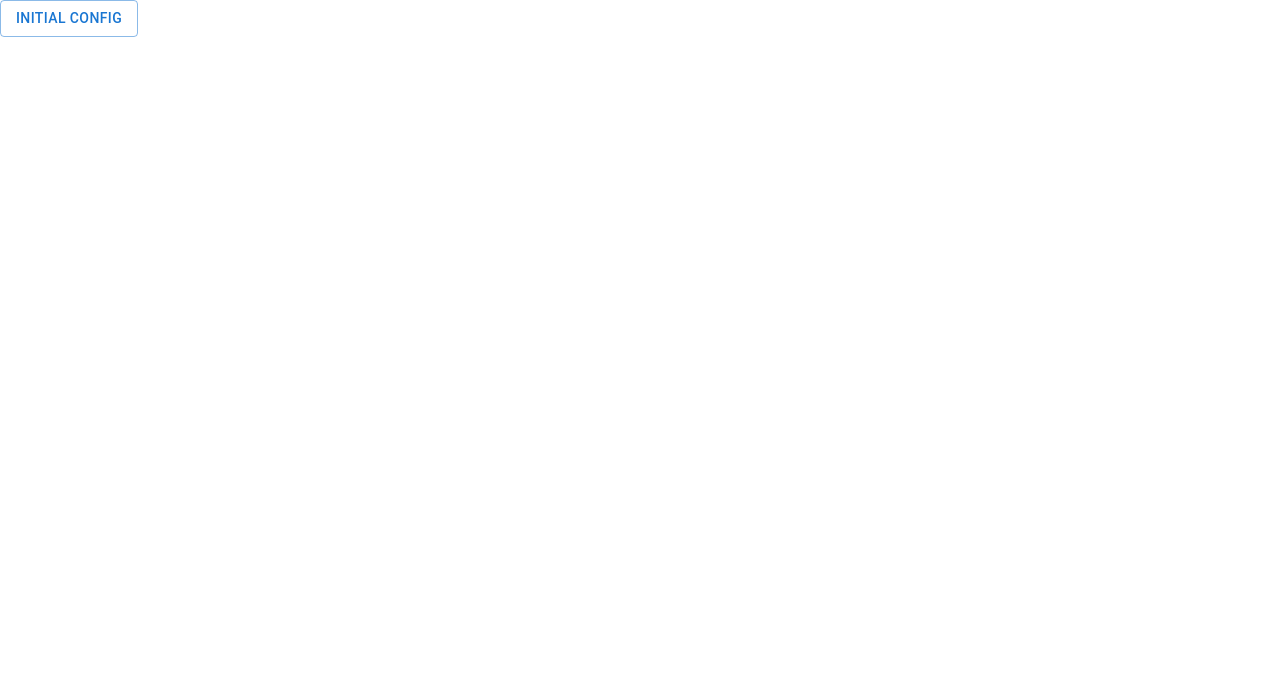
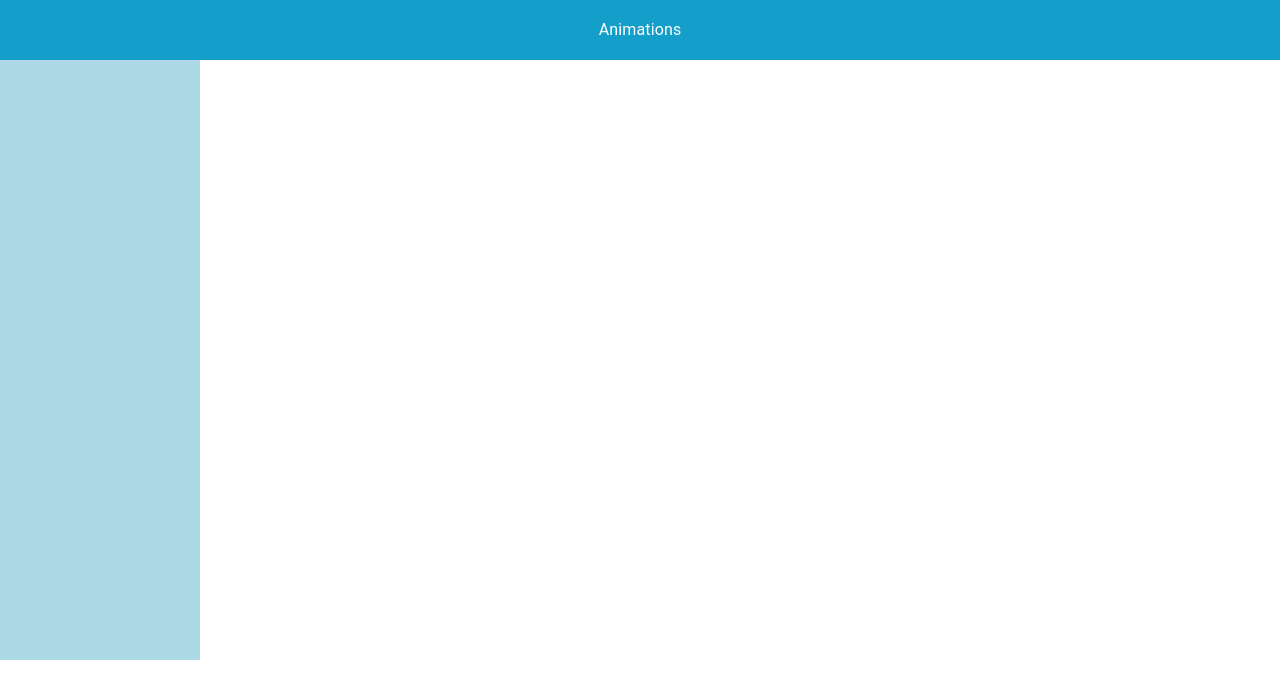
Before and after one commit to rogerioduenas/animations, a Next.js app: page / in a window 1280 px wide. Shown: the top 698 px of the page. Built offline with nearby package versions, Linux system fonts and the light colour scheme.

Commit message:
feat: content section

```diff
--- /dev/null
+++ b/src/components/Animations/Animation-1/index.jsx
@@ -0,0 +1,9 @@
+import React from 'react'
+
+function Animation1() {
+  return (
+    <div>Animation1</div>
+  )
+}
+
+export default Animation1
--- /dev/null
+++ b/src/components/Animations/Animation-2/index.jsx
@@ -0,0 +1,9 @@
+import React from 'react'
+
+function Animation2() {
+  return (
+    <div>Animation2</div>
+  )
+}
+
+export default Animation2
--- /dev/null
+++ b/src/components/Card/index.jsx
@@ -0,0 +1,46 @@
+import React from 'react'
+import { Box } from '@mui/material'
+import Modal from '@mui/material/Modal';
+
+const style = {
+  position: 'absolute',
+  top: '50%',
+  left: '50%',
+  transform: 'translate(-50%, -50%)',
+  width: '80%',
+  height: '80%',
+  bgcolor: 'var(--background)',
+  border: '2px solid #000',
+  boxShadow: 24,
+};
+
+function Card({ animation: Animation }) {
+  const [open, setOpen] = React.useState(false);
+  const handleOpen = () => !open && setOpen(true);
+  const handleClose = () => open && setOpen(false);
+
+  return (
+    <Box
+      onClick={handleOpen}
+      sx={{
+        width: '200px',
+        height: '300px',
+        background: 'lightBlue',
+        cursor: 'pointer'
+      }}
+    >
+      <Modal
+        open={open}
+        onClose={handleClose}
+        aria-labelledby="modal-modal-title"
+        aria-describedby="modal-modal-description"
+      >
+        <Box sx={style}>
+          {Animation && <Animation />}
+        </Box>
+      </Modal>
+    </Box>
+  )
+}
+
+export default Card;
--- /dev/null
+++ b/src/components/Container/index.jsx
@@ -0,0 +1,17 @@
+import React from 'react'
+import { Box } from '@mui/material';
+import Header from '../Header';
+import Content from '../Content';
+
+function Container() {
+  return (
+    <Box sx={{
+      position: 'relative',
+    }}>
+      <Header />
+      <Content/>
+    </Box>
+  )
+}
+
+export default Container
--- /dev/null
+++ b/src/components/Content/index.jsx
@@ -0,0 +1,18 @@
+import React from 'react'
+import Card from '../Card';
+import Animation1 from '../Animations/Animation-1';
+import Animation2 from '../Animations/Animation-2';
+
+const list = [
+  { name: Animation1, cover: 'https' },
+  { name: Animation2, cover: 'https' },
+]
+function Content() {
+  return (
+      list.map((data, key) => (
+        <Card animation={data.name}/>
+      ))
+  )
+}
+
+export default Content
--- /dev/null
+++ b/src/components/Header/index.jsx
@@ -0,0 +1,19 @@
+import React from 'react'
+import { Box, Typography } from '@mui/material'
+
+function Header() {
+  return (
+    <Box sx={{
+      background: '#149eca',
+      color: 'white',
+      height: '60px',
+      display: 'flex',
+      justifyContent: 'center',
+      alignItems: 'center',
+    }}>
+      <Typography>Animations</Typography>
+    </Box>
+  )
+}
+
+export default Header
--- a/src/pages/index.js
+++ b/src/pages/index.js
@@ -1,6 +1,7 @@
 import Head from "next/head";
 import { Geist, Geist_Mono } from "next/font/google";
 import Button from '@mui/material/Button';
+import Container from "@/components/Container";
 
 const geistSans = Geist({
   variable: "--font-geist-sans",
@@ -21,7 +22,7 @@ export default function Home() {
         <meta name="viewport" content="width=device-width, initial-scale=1" />
         <link rel="icon" href="/favicon.ico" />
       </Head>
-      <Button variant="outlined">initial config</Button>
+      <Container/>
     </>
   );
 }
--- a/src/styles/globals.css
+++ b/src/styles/globals.css
@@ -5,7 +5,7 @@
 
 @media (prefers-color-scheme: dark) {
   :root {
-    --background: #ededed;
+    --background: #23272f;
     --foreground: #0a0a0a;
   }
 }
```
Also changed, not shown: src/components/Container/style.scss (added).
